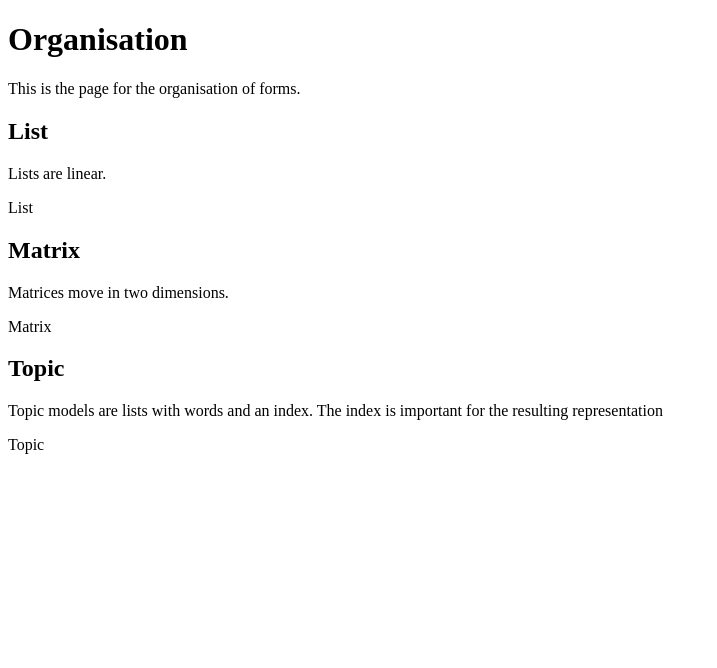
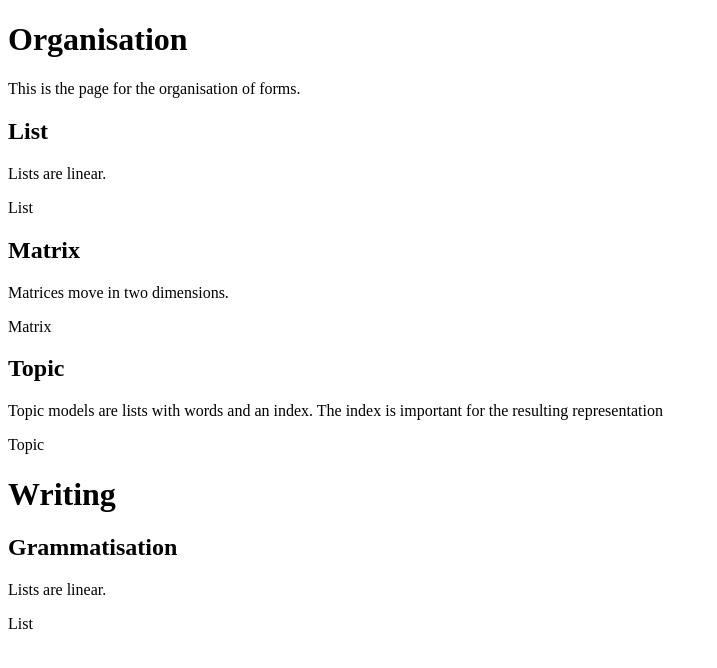
Before and after one commit to iaine/design, a plain HTML site: page audio/index.html in a window 1280 px wide. Shown: the whole page, without its empty margins (0-717 px from the left). Drawn offline with Linux system fonts and the light colour scheme.

Commit message:
main page

```diff
--- a/audio/index.html
+++ b/audio/index.html
@@ -10,12 +10,16 @@
         <p>This is the page for the organisation of forms.</p>
         <h2>List</h2>
         <p>Lists are linear.</p>
-        <div id="button" onclick="list()">List</div>
+        <div href="#list" class="button" onclick="list()">List</div>
         <h2>Matrix</h2>
         <p>Matrices move in two dimensions. </p>
-        <div id="button" onclick="matrix()">Matrix</div>
+        <div href="#matrix" class="button" onclick="matrix()">Matrix</div>
         <h2>Topic</h2>
         <p>Topic models are lists with words and an index. The index is important for the resulting representation</p>
-        <div id="button" onclick="topic()">Topic</div>
+        <div href="#topic" class="button" onclick="topic()">Topic</div>
+        <h1>Writing</h1>
+        <h2>Grammatisation</h2>
+        <p>Lists are linear.</p>
+        <div href="#discretisation" class="button" onclick="list()">List</div>
     </body>
 </html>
```
